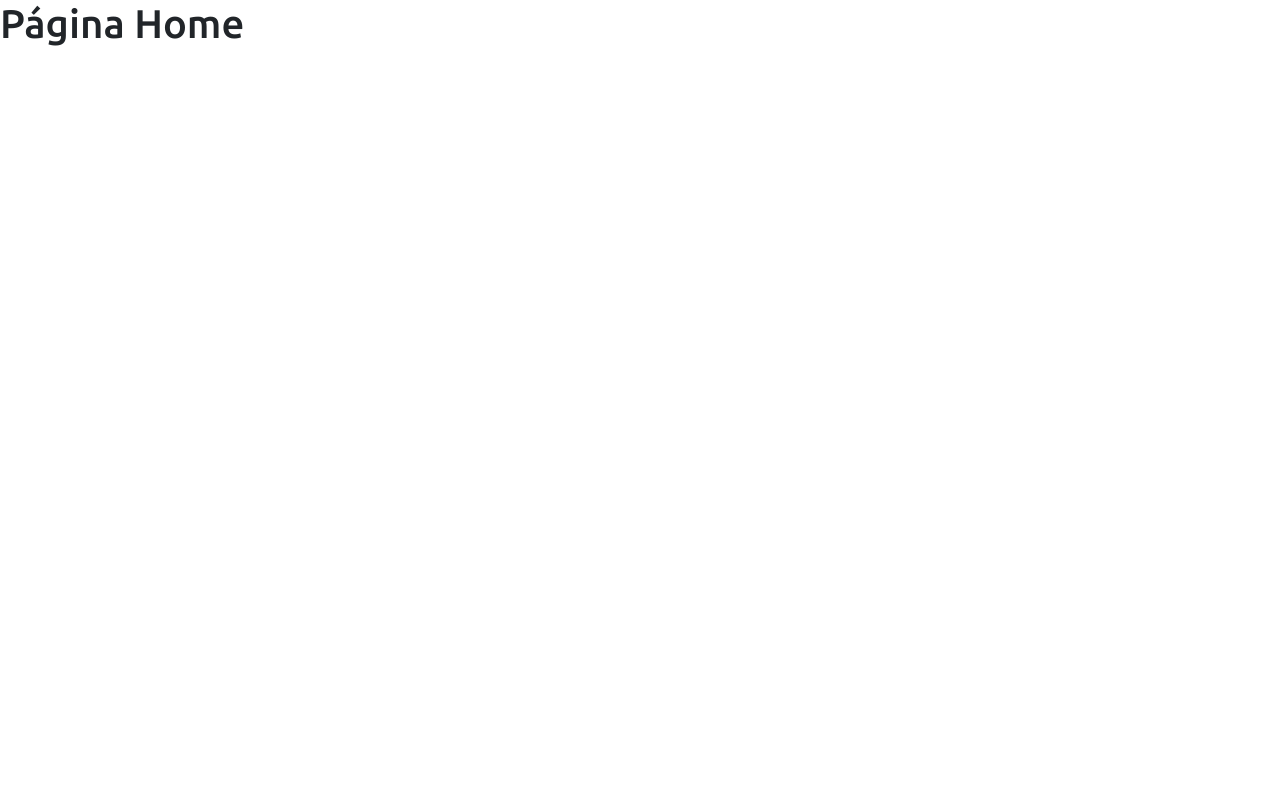
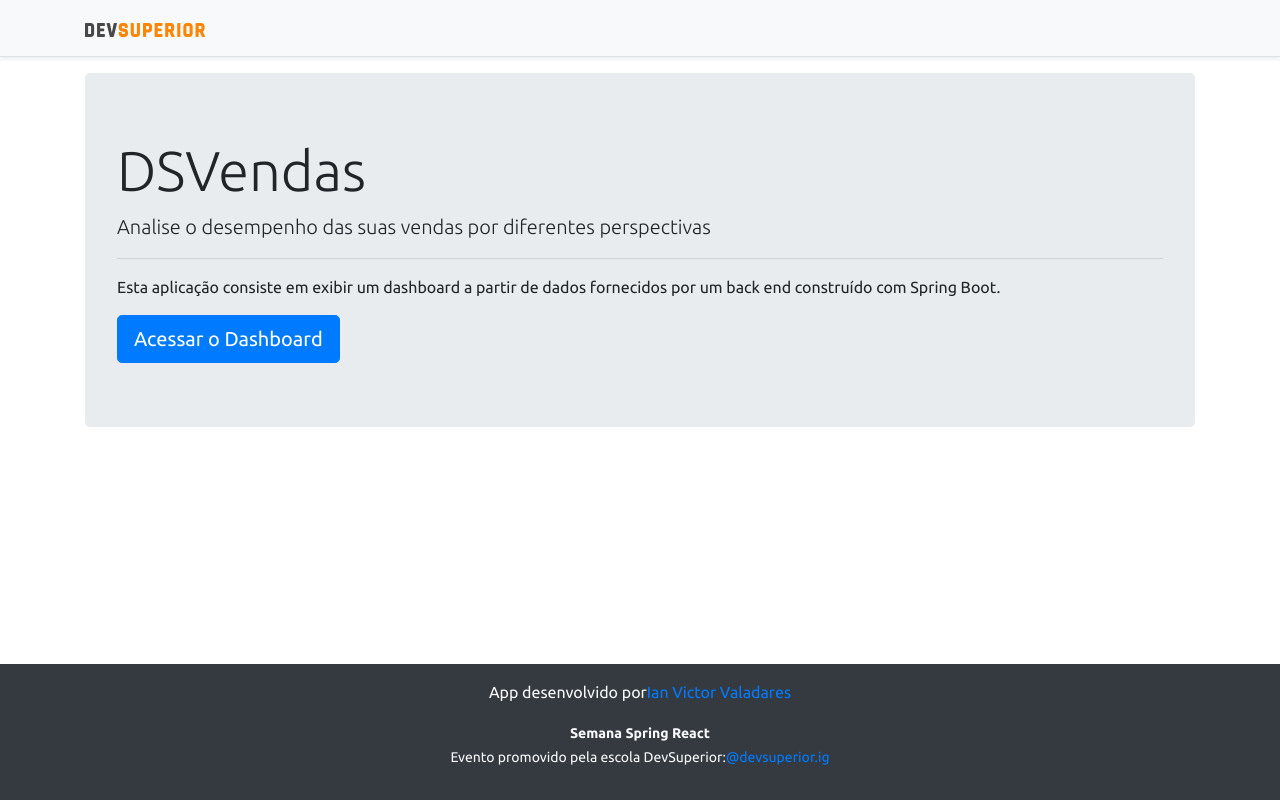
Before and after one commit to ianvicctor/projeto-sds3, a React (Create React App) app in the folder frontend/: page / in a window 1280 px wide. Built offline with nearby package versions, Linux system fonts and the light colour scheme.

Commit message:
Home, navigation

```diff
--- a/frontend/src/components/NavBar/index.tsx
+++ b/frontend/src/components/NavBar/index.tsx
@@ -1,11 +1,14 @@
-import ImgDsDark from 'assets/img/ds-dark.svg'
+import ImgDsDark from "assets/img/ds-dark.svg";
+import { Link } from "react-router-dom";
 
 const NavBar = () => {
   return (
     <div className="d-flex flex-column flex-md-row align-items-center p-3 px-md-4 mb-3 bg-light border-bottom shadow-sm">
       <div className="container">
         <nav className="my-2 my-md-0 mr-md-3">
-          <img src={ImgDsDark} alt="DevSuperior" width="120" />
+          <Link to="/">
+            <img src={ImgDsDark} alt="DevSuperior" width="120" />
+          </Link>
         </nav>
       </div>
     </div>
--- a/frontend/src/pages/Home/index.tsx
+++ b/frontend/src/pages/Home/index.tsx
@@ -1,9 +1,30 @@
+import Footer from "components/Footer";
+import NavBar from "components/NavBar";
+import { Link } from "react-router-dom";
+
 const Home = () => {
   return (
-    <div>
-        <h1>Página Home</h1>
-    </div>
+    <>
+      <NavBar />
+      <div className="container">
+        <div className="jumbotron">
+          <h1 className="display-4">DSVendas</h1>
+          <p className="lead">
+            Analise o desempenho das suas vendas por diferentes perspectivas
+          </p>
+          <hr />
+          <p>
+            Esta aplicação consiste em exibir um dashboard a partir de dados
+            fornecidos por um back end construído com Spring Boot.
+          </p>
+          <Link className="btn btn-primary btn-lg" to="/dashboard">
+              Acessar o Dashboard
+          </Link>
+        </div>
+      </div>
+      <Footer />
+    </>
   );
-}
+};
 
 export default Home;
```
